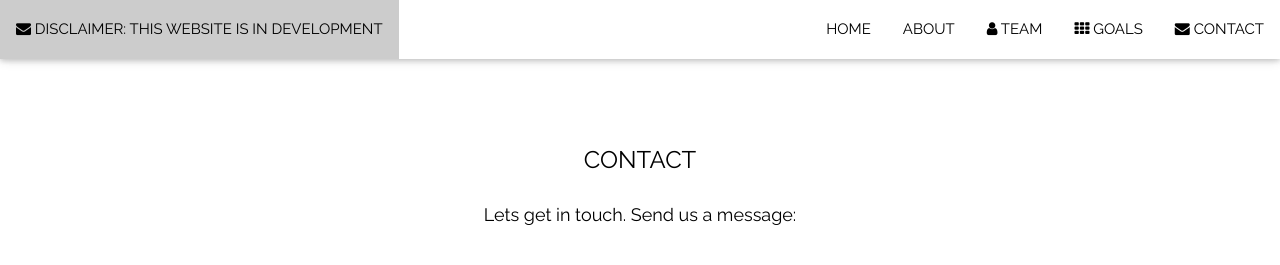
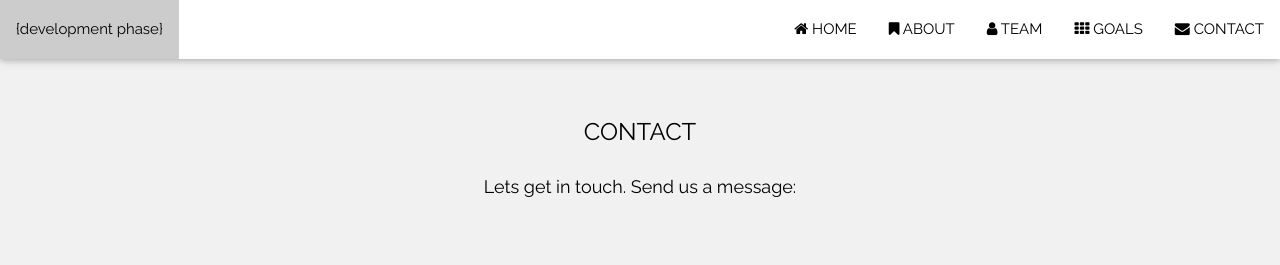
Before and after one commit to oliviajain/intersectionsvr.com, a Flask app: page /contact in a window 1280 px wide. Shown: the top 265 px of the page. Run offline with Flask 2, Linux system fonts and the light colour scheme; some libraries are stand-ins or nearby versions.

Commit message:
Update contact.html

```diff
--- a/templates/contact.html
+++ b/templates/contact.html
@@ -43,11 +43,11 @@
                 CONTACT</a>
             <a href="{{ url_for('goals') }}" class="w3-bar-item w3-button w3-right"><i class="fa fa-th"></i> GOALS</a>
             <a href="{{ url_for('team') }}" class="w3-bar-item w3-button w3-right"><i class="fa fa-user"></i> TEAM</a>
-            <a href="{{ url_for('about') }}" class="w3-bar-item w3-button w3-right">ABOUT</a>
-            <a href="{{ url_for('index') }}" class="w3-bar-item w3-button w3-right">HOME</a>
+            <a href="{{ url_for('about') }}" class="w3-bar-item w3-button w3-right"><i class="fa fa-bookmark"></i> ABOUT</a>
+            <a href="{{ url_for('index') }}" class="w3-bar-item w3-button w3-right"><i class="fa fa-home"></i> HOME</a>
 
-            <a href="#disclaimer" class="w3-bar-item w3-button w3-left"><i class="fa fa-envelope"></i> DISCLAIMER: THIS
-                WEBSITE IS IN DEVELOPMENT</a>
+            <a href="#disclaimer" class="w3-bar-item w3-button w3-left">{development phase}</a>
+
 
         </div>
         <!-- Hide right-floated links on small screens and replace them with a menu icon -->
@@ -70,7 +70,7 @@
 </nav>
 
 <!-- Contact Section -->
-<div class="w3-container" style="padding:128px 16px" id="contact">
+<div class="w3-container w3-light-grey" style="padding:100px 16px" id="contact">
     <h3 class="w3-center">CONTACT</h3>
     <p class="w3-center w3-large">Lets get in touch. Send us a message:</p>
     <div class="w3-row-padding" style="margin-top:64px">
```
